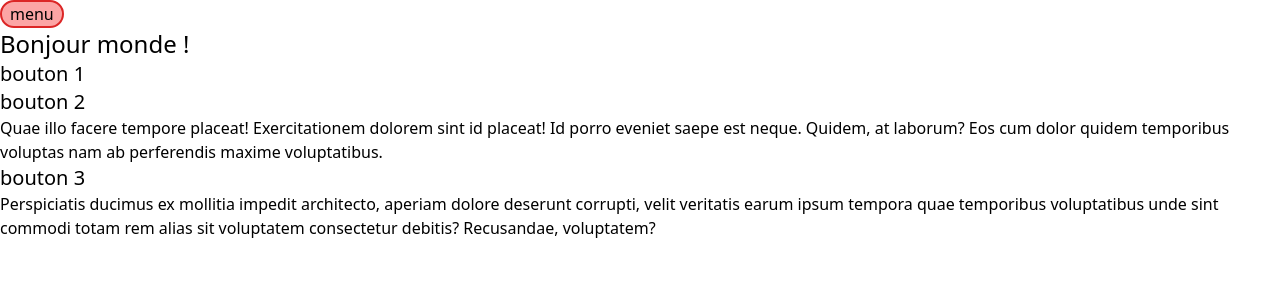
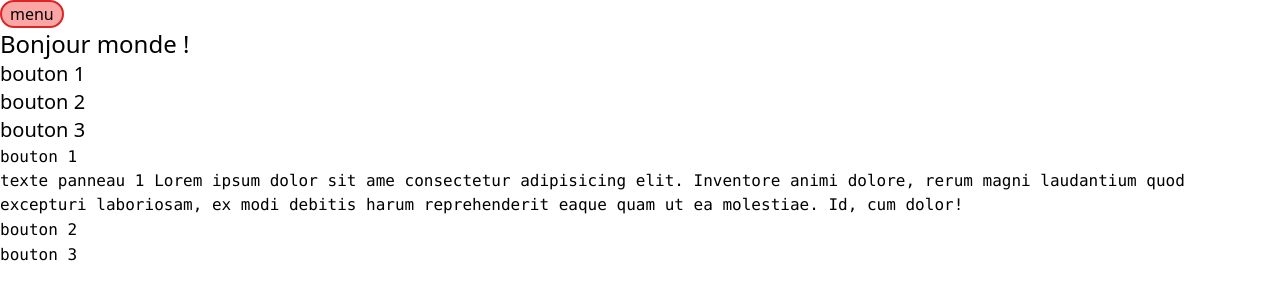
Before and after one commit to MMI-SAE-203/r213-2024-pracht-tp1-rayane-damage, a Vue app: page / in a window 1280 px wide. Shown: the top 300 px of the page. Built offline with nearby package versions, Linux system fonts and the light colour scheme.

Commit message:
2eme accordeon

```diff
--- a/src/pages/index.vue
+++ b/src/pages/index.vue
@@ -1,22 +1,56 @@
 <script setup lang="ts">
 import { ref } from 'vue';
-
+const sectionsData = [
+  {
+    label: 'bouton 1',
+    texte: `texte panneau 1 Lorem ipsum dolor sit ame
+    consectetur adipisicing elit. Inventore animi dolore,
+    rerum magni laudantium quod excepturi laboriosam,
+    ex modi debitis harum reprehenderit eaque quam ut
+    ea molestiae. Id, cum dolor!`
+  },
+  {
+    label: 'bouton 2',
+    texte: `texte panneau 2 Amet alias provident quos quis,
+    Officia ut ab dolores quos dolorem accusamus ad,
+    consectetur unde minima, ipsum eligendi inventore id
+    labore, laborum rerum laboriosam corrupti iste.
+    Distinctio, perspiciatis!`
+  },
+  {
+    label: 'bouton 3',
+    texte: `texte panneau 3 Repudiandae corporis voluptates,
+    odit reprehenderit sint pariatur at voluptatum, cumque
+    quia sit eligendi ex culpa eos, alias magnam molestiae
+    id modi accusantium ipsa eveniet accusamus. Tempora
+    quis corporis et nam.`
+  }
+]
 //
-const sectionOpen = ref(1)
+const sectionOpen = ref(0)
+const sectionOpen2 = ref(0)
 </script>
 
 <template>
   <h1 class="text-2xl">Bonjour monde !</h1>
   <section>
     <button class="text-xl" @pointerdown="sectionOpen = 1" >bouton 1</button>
-    <p v-show="sectionOpen==1?0:1">Lorem ipsum dolor sit amet consectetur adipisicing elit. Sit, alias sint? Ex blanditiis quam voluptas aut error, rerum ducimus exercitationem provident nemo eum, laborum tempora debitis molestias nulla, voluptatum dolores.</p>
+    <p v-show="sectionOpen===1">Lorem ipsum dolor sit amet consectetur adipisicing elit. Sit, alias sint? Ex blanditiis quam voluptas aut error, rerum ducimus exercitationem provident nemo eum, laborum tempora debitis molestias nulla, voluptatum dolores.</p>
   </section>
   <section>
     <button class="text-xl" @pointerdown="sectionOpen = 2" >bouton 2</button>
-    <p v-show="sectionOpen==2?0:2" >Quae illo facere tempore placeat! Exercitationem dolorem sint id placeat! Id porro eveniet saepe est neque. Quidem, at laborum? Eos cum dolor quidem temporibus voluptas nam ab perferendis maxime voluptatibus.</p>
+    <p v-show="sectionOpen===2" >Quae illo facere tempore placeat! Exercitationem dolorem sint id placeat! Id porro eveniet saepe est neque. Quidem, at laborum? Eos cum dolor quidem temporibus voluptas nam ab perferendis maxime voluptatibus.</p>
   </section>
   <section>
     <button class="text-xl" @pointerdown="sectionOpen = 3" >bouton 3</button>
-    <p v-show="sectionOpen==3?0:3" >Perspiciatis ducimus ex mollitia impedit architecto, aperiam dolore deserunt corrupti, velit veritatis earum ipsum tempora quae temporibus voluptatibus unde sint commodi totam rem alias sit voluptatem consectetur debitis? Recusandae, voluptatem?</p>
+    <p v-show="sectionOpen===3" >Perspiciatis ducimus ex mollitia impedit architecto, aperiam dolore deserunt corrupti, velit veritatis earum ipsum tempora quae temporibus voluptatibus unde sint commodi totam rem alias sit voluptatem consectetur debitis? Recusandae, voluptatem?</p>
+  </section>
+
+  <section v-for="({ label, texte }, key) of sectionsData" :v-key="key">
+    <!-- <pre class="font-mono">key : {{ key }}</pre> -->
+    <!-- <pre class="font-mono">label : {{ label }}</pre> -->
+    <button class="font-mono" @pointerdown="sectionOpen2 = key">{{ label }}</button>
+    <!-- <pre class="font-mono">texte : {{ texte }}</pre> -->
+    <p class="font-mono" v-show="sectionOpen2===key" >{{ texte }}</p>
   </section>
 </template>
```
